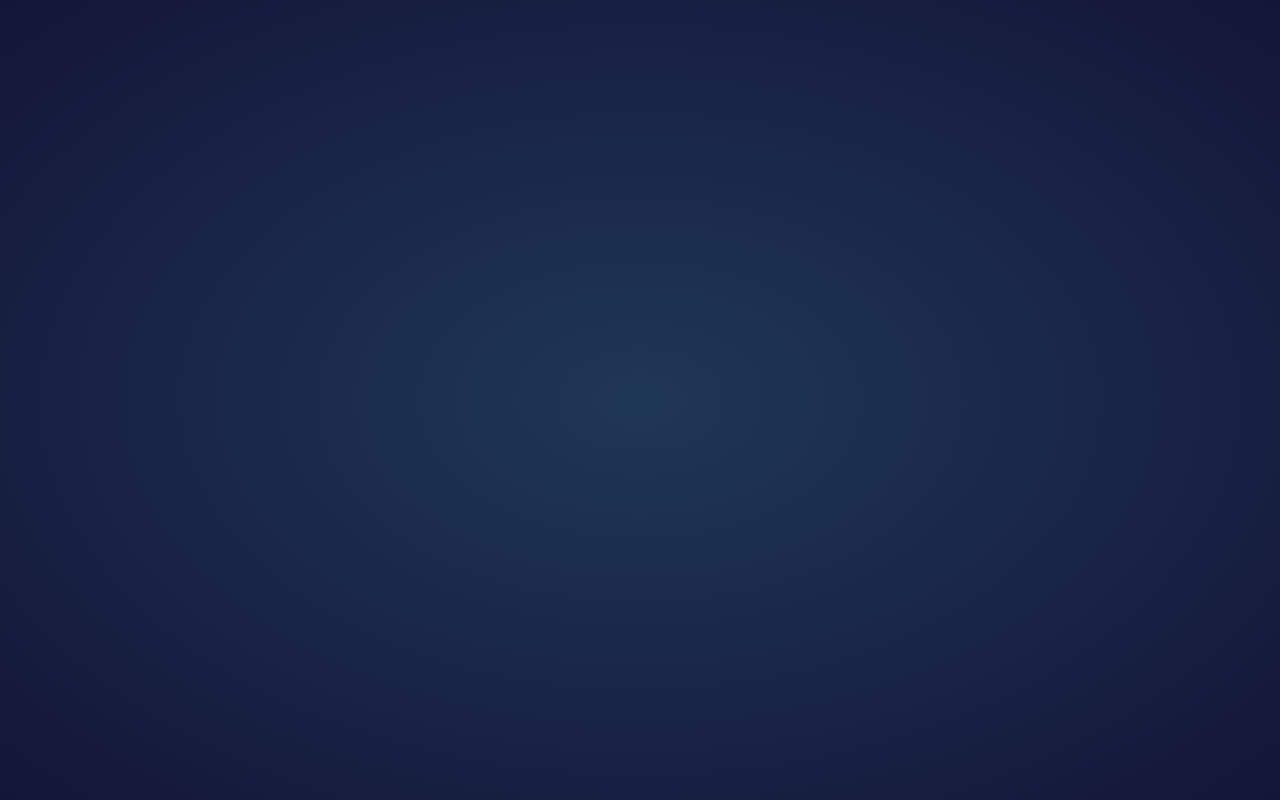
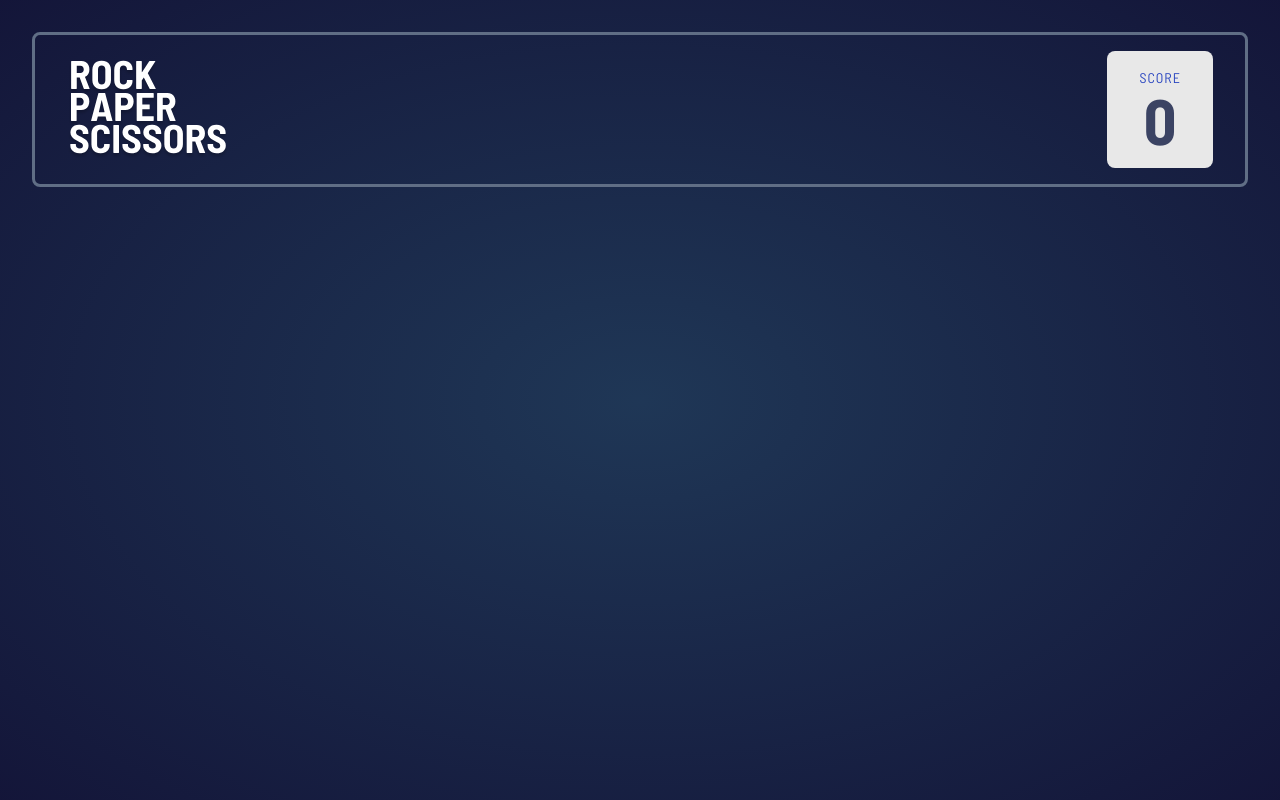
Before and after one commit to akpekig/rock-paper-scissors-lizard-spock, a Vue app: page / in a window 1280 px wide. Built offline with nearby package versions, Linux system fonts and the light colour scheme.

Commit message:
Add header

```diff
--- a/index.html
+++ b/index.html
@@ -1,9 +1,9 @@
 <!DOCTYPE html>
 <html lang="en">
   <head>
-    <meta charset="UTF-8">
-    <meta name="viewport" content="width=device-width, initial-scale=1.0">
-    <link rel="icon" type="image/png" sizes="32x32" href="./images/favicon-32x32.png">
+    <meta charset="UTF-8" />
+    <meta name="viewport" content="width=device-width, initial-scale=1.0" />
+    <link rel="icon" type="image/png" sizes="32x32" href="./favicon-32x32.png" />
     <title>Frontend Mentor | Rock, Paper, Scissors</title>
   </head>
   <body>
--- a/src/App.vue
+++ b/src/App.vue
@@ -1,9 +1,62 @@
-<script setup lang="ts"></script>
+<script setup lang="ts">
+import { useGameStore } from '@/stores/game';
+import IconLogo from '@/components/icons/IconLogo.vue';
+import IconBonusLogo from '@/components/icons/IconBonusLogo.vue';
+const game = useGameStore();
+</script>
 
 <template>
-  <header></header>
-
+  <header>
+    <h1 v-if="game.mode"><IconBonusLogo title="Rock, Paper, Scissors, Lizard, Spock" /></h1>
+    <h1 v-else><IconLogo title="Rock, Paper, Scissors" /></h1>
+    <div>
+      <h2>Score</h2>
+      <p>{{ game.score }}</p>
+    </div>
+  </header>
   <main></main>
 </template>
 
-<style style="scss"></style>
+<style scoped lang="scss">
+header {
+  display: flex;
+  flex-wrap: wrap;
+  justify-content: space-between;
+  align-items: center;
+  border: 3px solid $color-grey;
+  width: 100%;
+  @include breakpoint(desktop) {
+    max-width: 43.75rem;
+  }
+  &,
+  div {
+    border-radius: 0.5rem;
+    padding: 1rem 2rem;
+  }
+  h1 {
+    font-weight: 700;
+    font-size: 0;
+  }
+  div {
+    display: grid;
+    grid-template-rows: repeat(2, min-content);
+    justify-items: center;
+    align-self: stretch;
+    background: $color-light-grey;
+    h2 {
+      grid-column: 1 / -1;
+      color: $color-primary;
+      font-weight: 400;
+      font-size: 0.875rem;
+      letter-spacing: 1px;
+      text-transform: uppercase;
+    }
+    p {
+      color: $color-dark-grey;
+      font-weight: 700;
+      font-size: 4rem;
+      line-height: 1;
+    }
+  }
+}
+</style>
--- a/src/assets/scss/_variables.scss
+++ b/src/assets/scss/_variables.scss
@@ -1,18 +1,8 @@
-@import url('https://fonts.googleapis.com/css2?family=Barlow+Semi+Condensed:ital,wght@0,600;0,700;1,600;1,700&display=swap');
-
 // Base typography
 $base-font-size: 1rem !default;
-$base-font: 'Barlow Semi Condensed', system-ui,
--apple-system, BlinkMacSystemFont,
-"Segoe UI",
-"Roboto",
-"Oxygen",
-"Ubuntu",
-"Cantarell",
-"Fira Sans",
-"Droid Sans",
-"Helvetica Neue",
-Arial, sans-serif;
+$base-font: 'Barlow Semi Condensed', system-ui, -apple-system, BlinkMacSystemFont, 'Segoe UI',
+  'Roboto', 'Oxygen', 'Ubuntu', 'Cantarell', 'Fira Sans', 'Droid Sans', 'Helvetica Neue', Arial,
+  sans-serif;
 $base-line-height: 1.5;
 
 // Responsive breakpoints
@@ -27,6 +17,7 @@ $gradient-bonus-primary: linear-gradient(hsl(189, 59%, 53%), hsl(189, 58%, 57%))
 $gradient-bonus-secondary: linear-gradient(hsl(261, 73%, 60%), hsl(261, 72%, 63%)) !default;
 $gradient-background: radial-gradient(hsl(214, 47%, 23%), hsl(237, 49%, 15%)) !default;
 
-$color-line: hsl(217, 16%, 45%) !default;
-$color-grey: hsl(229, 64%, 46%) !default;
-$color-dark: hsl(229, 25%, 31%) !default;
+$color-primary: hsl(229, 64%, 46%) !default;
+$color-grey: hsl(217, 16%, 45%) !default;
+$color-light-grey: hsl(0, 0%, 91%) !default;
+$color-dark-grey: hsl(229, 25%, 31%) !default;
--- a/src/assets/scss/base.scss
+++ b/src/assets/scss/base.scss
@@ -1,6 +1,10 @@
+@import url('https://fonts.googleapis.com/css2?family=Barlow+Semi+Condensed:ital,wght@0,400;0,600;0,700;1,400;1,600;1,700&display=swap');
 @import 'variables';
-@import 'mixins';
 @import 'common';
+
+* {
+  box-sizing: border-box;
+}
 
 html,
 body {
@@ -16,6 +20,11 @@ ol {
   padding: 0;
 }
 
+@include headings {
+  margin: 0;
+  padding: 0;
+}
+
 ul,
 ol {
   list-style: none;
@@ -25,13 +34,24 @@ ol {
 }
 
 body {
+  position: relative;
   background: $gradient-background;
-  width: 100%;
   min-width: 100vw;
-  height: 100%;
   min-height: 100vh;
-  font-weight: 600;
   font-size: 1rem;
   line-height: 1.5;
   font-family: $base-font;
 }
+
+body,
+#app {
+  width: 100%;
+  height: 100%;
+}
+
+#app {
+  display: flex;
+  flex-flow: column nowrap;
+  align-items: center;
+  padding: 2rem;
+}
--- a/vite.config.ts
+++ b/vite.config.ts
@@ -1,8 +1,7 @@
-import { fileURLToPath, URL } from 'node:url'
-
-import { defineConfig } from 'vite'
-import vue from '@vitejs/plugin-vue'
-import vueJsx from '@vitejs/plugin-vue-jsx'
+import { fileURLToPath, URL } from 'node:url';
+import { defineConfig } from 'vite';
+import vue from '@vitejs/plugin-vue';
+import vueJsx from '@vitejs/plugin-vue-jsx';
 
 // https://vitejs.dev/config/
 export default defineConfig({
@@ -18,9 +17,8 @@ export default defineConfig({
         additionalData: `
           @import "@/assets/scss/_variables.scss";
           @import "@/assets/scss/_mixins.scss";
-          @import "@/assets/scss/_common.scss";
         `
       }
     }
   }
-})
+});
```
